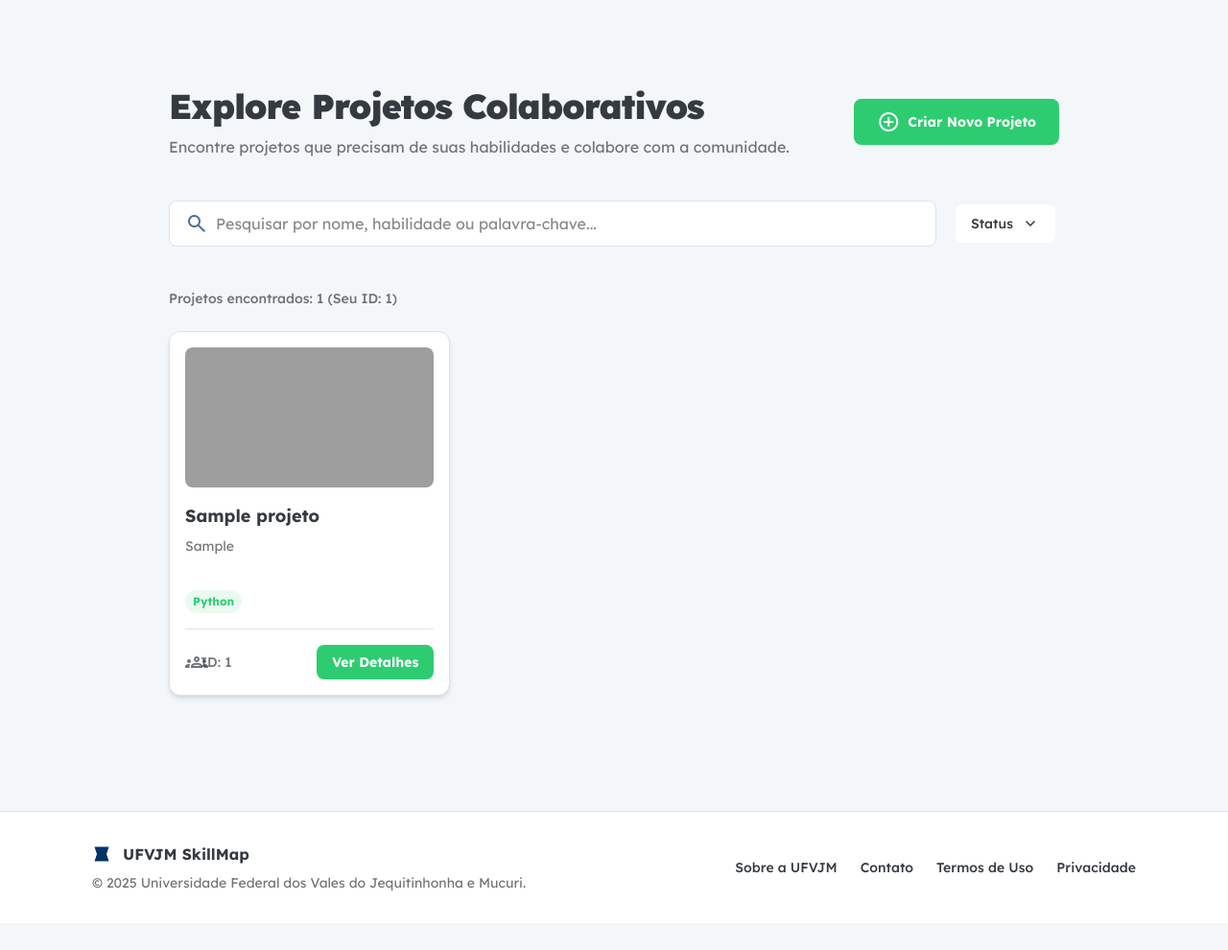
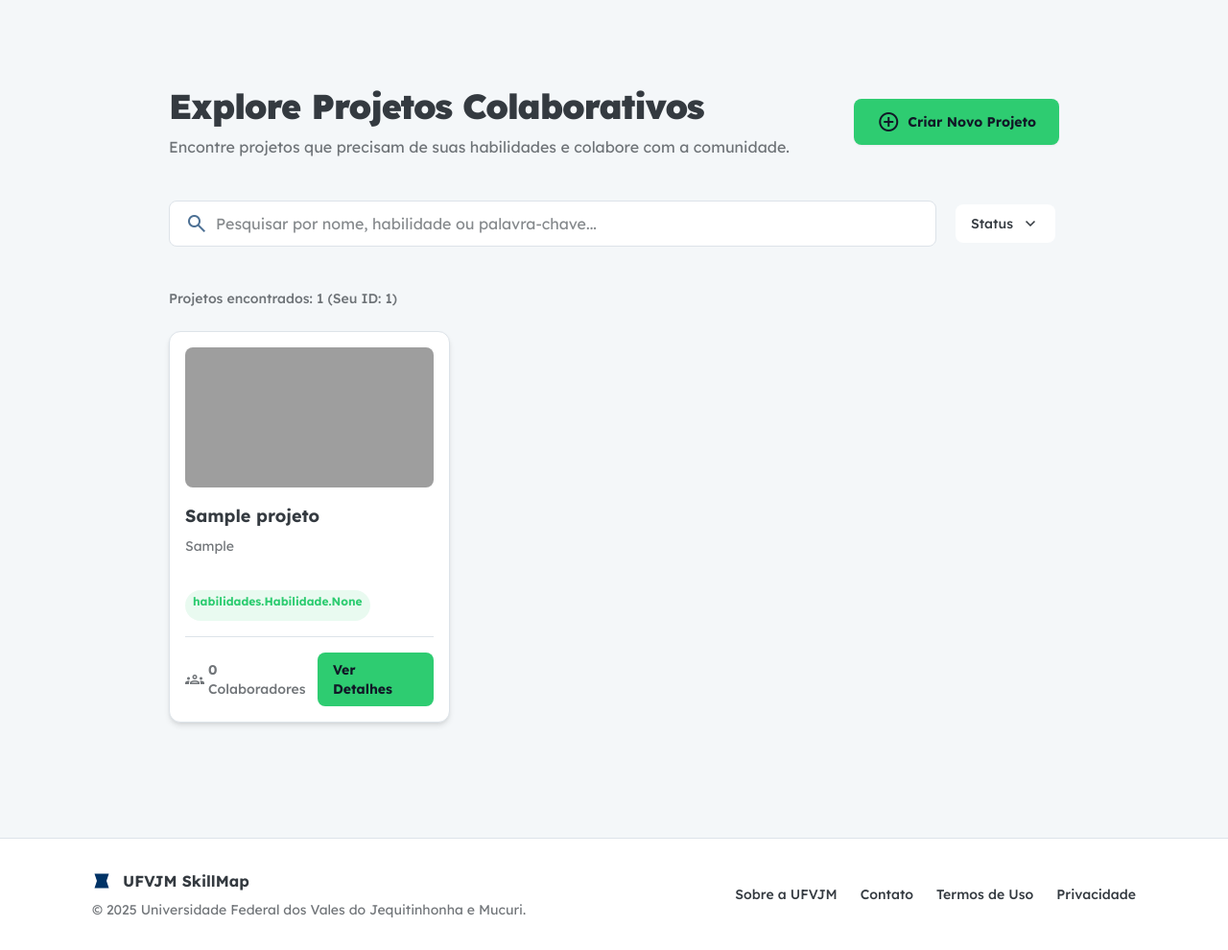
Before and after one commit to danielrp9/Skill-Maps, a Django app: template mapeamento-habilidades/habilidades/templates/habilidades/lista_projetos.html in a window 1280 px wide. Shown: the part 65-1055 px from the top of the page at 96% size. Before the commit the page ends 993 px from the top, so only its background shows below. Run offline with Django 5.2, Linux system fonts and the light colour scheme; tables that the repository leaves empty hold one stand-in row (values such as "Sample post"); the template is opened without the code that fills it: values that come from a table or form of the project are taken from there, most other values are stand-ins (such as "Sample title", 1, 10 or a date in 2020); some libraries are stand-ins or nearby versions; grey boxes are pictures that could not be loaded.

Commit message:
inclusão de colaboradores e tags nos cards da comunidade

```diff
--- a/mapeamento-habilidades/habilidades/templates/habilidades/lista_projetos.html
+++ b/mapeamento-habilidades/habilidades/templates/habilidades/lista_projetos.html
@@ -1,5 +1,6 @@
 {% extends "habilidades/base.html" %}
 {% load static %}
+{% load project_tags %} <!-- Assumindo que split_string está aqui -->
 
 {% block title %}Explore Projetos e Demandas - SkillMap{% endblock %}
 
@@ -16,7 +17,7 @@
                 </p>
             </div>
 
-            <a href="{% url 'habilidades:criar_projeto' %}" id="create-project-btn" class="flex items-center justify-center gap-2 rounded-lg bg-primary text-white px-6 py-3 text-sm font-bold shadow-sm hover:bg-opacity-90 transition-all duration-200">
+            <a href="{% url 'habilidades:criar_projeto' %}" id="create-project-btn" class="flex items-center justify-center gap-2 rounded-lg bg-primary text-gray-900 px-6 py-3 text-sm font-bold shadow-sm hover:opacity-90 transition-all duration-200">
                 <span class="material-symbols-outlined">add_circle</span>
                 <span>Criar Novo Projeto</span>
             </a>
@@ -75,18 +76,28 @@
                         {{ projeto.proposito }}
                     </p>
 
-                    <div class="flex flex-wrap gap-2 mt-2">
-                        <span class="text-xs font-semibold text-primary bg-primary/10 dark:bg-primary/20 px-2 py-1 rounded-full">Python</span>
+                    <!-- EXIBIÇÃO DE HABILIDADES -->
+                    <div class="flex flex-wrap gap-2 mt-2 h-8 overflow-hidden">
+                        {% if projeto.habilidades_requeridas %}
+                            {% for habilidade in projeto.habilidades_requeridas|split_string:", " %}
+                                <span class="text-xs font-semibold text-primary bg-primary/10 dark:bg-primary/20 px-2 py-1 rounded-full">{{ habilidade }}</span>
+                            {% endfor %}
+                        {% else %}
+                             <span class="text-xs font-medium text-text-light/70 dark:text-text-dark/70">Sem habilidades listadas</span>
+                        {% endif %}
                     </div>
                 </div>
 
                 <div class="flex justify-between items-center mt-auto pt-4 border-t border-border-light dark:border-border-dark">
-                    <div class="flex items-center -space-x-2">
-                        <span class="material-symbols-outlined text-text-light/70 dark:text-text-dark/70">groups</span>
-                        <p class="text-text-light/70 dark:text-text-dark/70 text-sm font-medium ml-2">ID: {{ projeto.id }}</p>
+                    <!-- CORRIGIDO: Mostra Contagem de Colaboradores em vez de Criador -->
+                    <div class="flex items-center">
+                        <span class="material-symbols-outlined text-text-light/70 dark:text-text-dark/70 !text-xl mr-1">groups</span>
+                        <p class="text-text-light/70 dark:text-text-dark/70 text-sm font-medium">
+                            <span class="font-bold">{{ projeto.colaboradores|length|default:0 }}</span> Colaborador{% if projeto.colaboradores|length != 1 %}es{% endif %}
+                        </p>
                     </div>
 
-                    <a href="{% url 'habilidades:detalhes_projeto' projeto_id=projeto.id %}" class="bg-primary text-white font-bold text-sm px-4 py-2 rounded-lg hover:bg-opacity-90 transition-colors duration-200">Ver Detalhes</a>
+                    <a href="{% url 'habilidades:detalhes_projeto' projeto_id=projeto.id %}" class="bg-primary text-gray-900 font-bold text-sm px-4 py-2 rounded-lg hover:opacity-90 transition-colors duration-200">Ver Detalhes</a>
                 </div>
             </div>
             {% endfor %}
```
